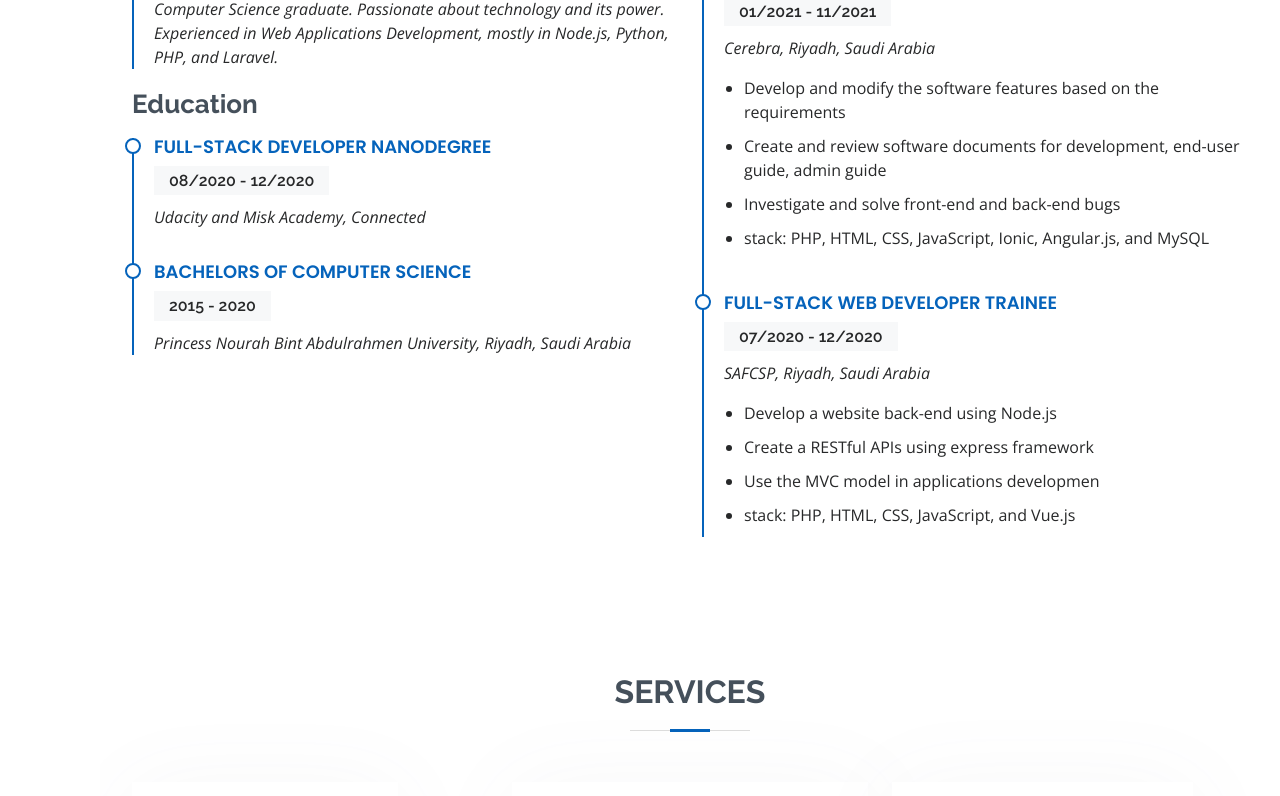
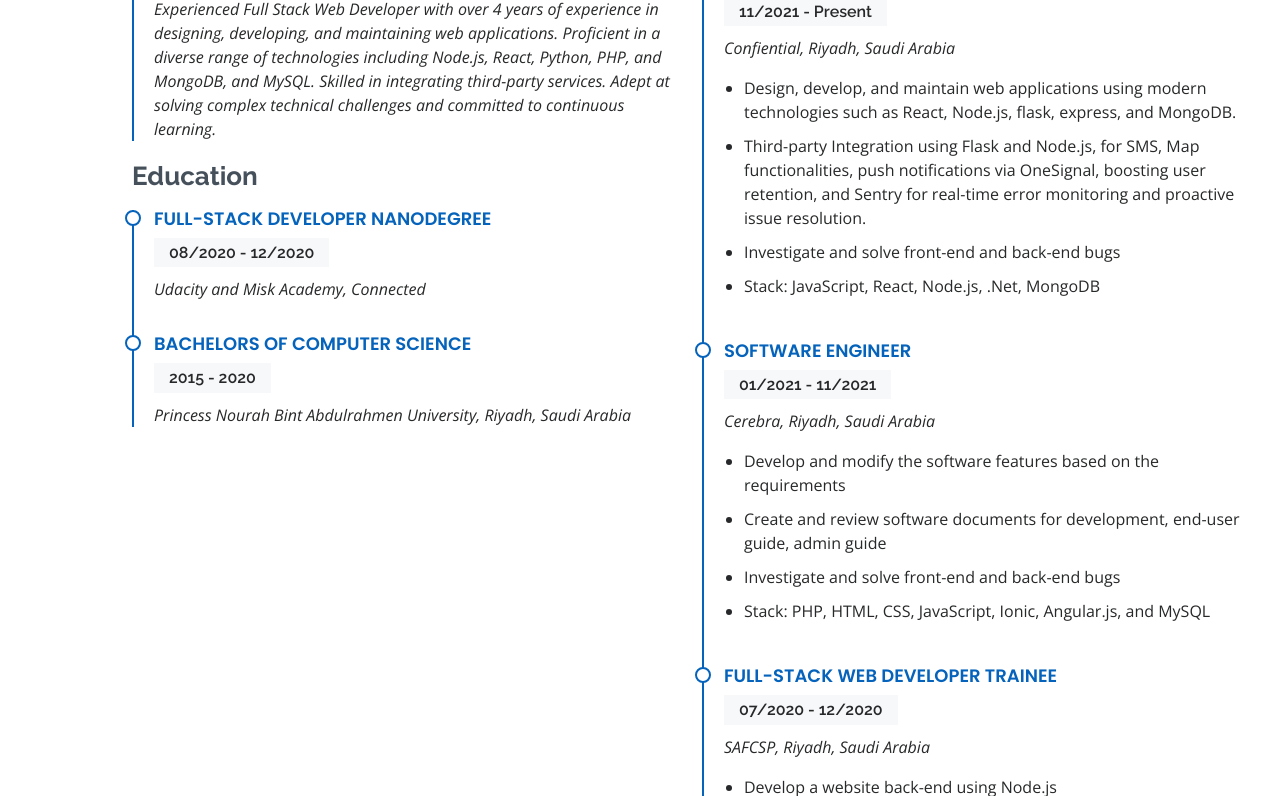
Before and after one commit to reem-alrashed/personal-website, a plain HTML site: page index.html in a window 1280 px wide. Shown: the part 1953-2749 px from the top of the page. Drawn offline with nearby package versions, Linux system fonts and the light colour scheme.

Commit message:
Resume updates

```diff
--- a/index.html
+++ b/index.html
@@ -83,7 +83,7 @@
               </div>
               <div class="col-lg-6">
                 <ul>
-                  <li><i class="bi bi-chevron-right"></i> <strong>Degree:</strong> <span>Bachelors</span></li>
+                  <li><i class="bi bi-chevron-right"></i> <strong>Degree:</strong> <span>Bachelors in Computer Science</span></li>
                   <li><i class="bi bi-chevron-right"></i> <strong>Phone:</strong> <span>reemalrashed2@gmail.com</span></li>
                 </ul>
               </div>
@@ -144,7 +144,9 @@
             <h3 class="resume-title">Summary</h3>
             <div class="resume-item pb-0">
               <h4>Reem AlRashed</h4>
-              <p><em>Computer Science graduate. Passionate about technology and its power. Experienced in Web Applications Development, mostly in Node.js, Python, PHP, and Laravel.</em></p>
+              <p><em>
+                Experienced Full Stack Web Developer with over 4 years of experience in designing, developing, and maintaining web applications. Proficient in a diverse range of technologies including Node.js, React, Python, PHP, and MongoDB, and MySQL. Skilled in integrating third-party services. Adept at solving complex technical challenges and committed to continuous learning.
+              </em></p>
 
             </div>
 
@@ -163,6 +165,17 @@
           <div class="col-lg-6">
             <h3 class="resume-title">Professional Experience</h3>
             <div class="resume-item">
+              <h4>Full-Stack Web Developer</h4>
+              <h5>11/2021 - Present</h5>
+              <p><em>Confiential, Riyadh, Saudi Arabia </em></p>
+              <ul>
+                <li>Design, develop, and maintain web applications using modern technologies such as React, Node.js, flask, express, and MongoDB.</li>
+                <li>Third-party Integration using Flask and Node.js, for SMS, Map functionalities, push notifications via OneSignal, boosting user retention, and Sentry for real-time error monitoring and proactive issue resolution.</li>
+                <li>Investigate and solve front-end and back-end bugs</li>
+                <li>Stack: JavaScript, React, Node.js, .Net, MongoDB</li>
+              </ul>
+            </div>
+            <div class="resume-item">
               <h4>Software engineer </h4>
               <h5>01/2021 - 11/2021</h5>
               <p><em>Cerebra, Riyadh, Saudi Arabia </em></p>
@@ -170,7 +183,7 @@
                 <li>Develop and modify the software features based on the requirements</li>
                 <li>Create and review software documents for development, end-user guide, admin guide</li>
                 <li>Investigate and solve front-end and back-end bugs</li>
-                <li>stack: PHP, HTML, CSS, JavaScript, Ionic, Angular.js, and MySQL</li>
+                <li>Stack: PHP, HTML, CSS, JavaScript, Ionic, Angular.js, and MySQL</li>
               </ul>
             </div>
             <div class="resume-item">
@@ -181,7 +194,7 @@
                 <li>Develop a website back-end using Node.js</li>
                 <li>Create a RESTful APIs using express framework</li>
                 <li>Use the MVC model in applications developmen</li>
-                <li>stack:  PHP, HTML, CSS, JavaScript, and Vue.js</li>
+                <li>Stack:  PHP, HTML, CSS, JavaScript, and Vue.js</li>
               </ul>
             </div>
           </div>
@@ -235,7 +248,7 @@
                 <i class="bx bx-tachometer"></i>
               </div>
               <h4><a href="">Software Documentation</a></h4>
-              <p>User guides</p>
+              <p>System Design, User guides</p>
             </div>
           </div>
 
```
